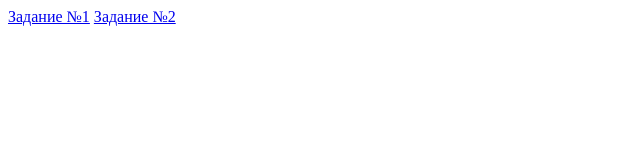
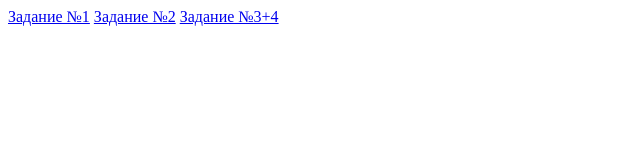
Before and after one commit to Aleksey-Vashchenko/INIS, a plain HTML site: page index.html in a window 1280 px wide. Shown: the whole page, without its empty margins (0-640 px from the left). Drawn offline with Linux system fonts and the light colour scheme.

Commit message:
add to main index ref to lab 3

```diff
--- a/index.html
+++ b/index.html
@@ -5,4 +5,5 @@
 <body>
     <a href="LR_1/index.html">Задание №1</a>
     <a href="LR_1/index.html">Задание №2</a>
+    <a href="LR_3/index.html">Задание №3+4</a>
 </body>
```
